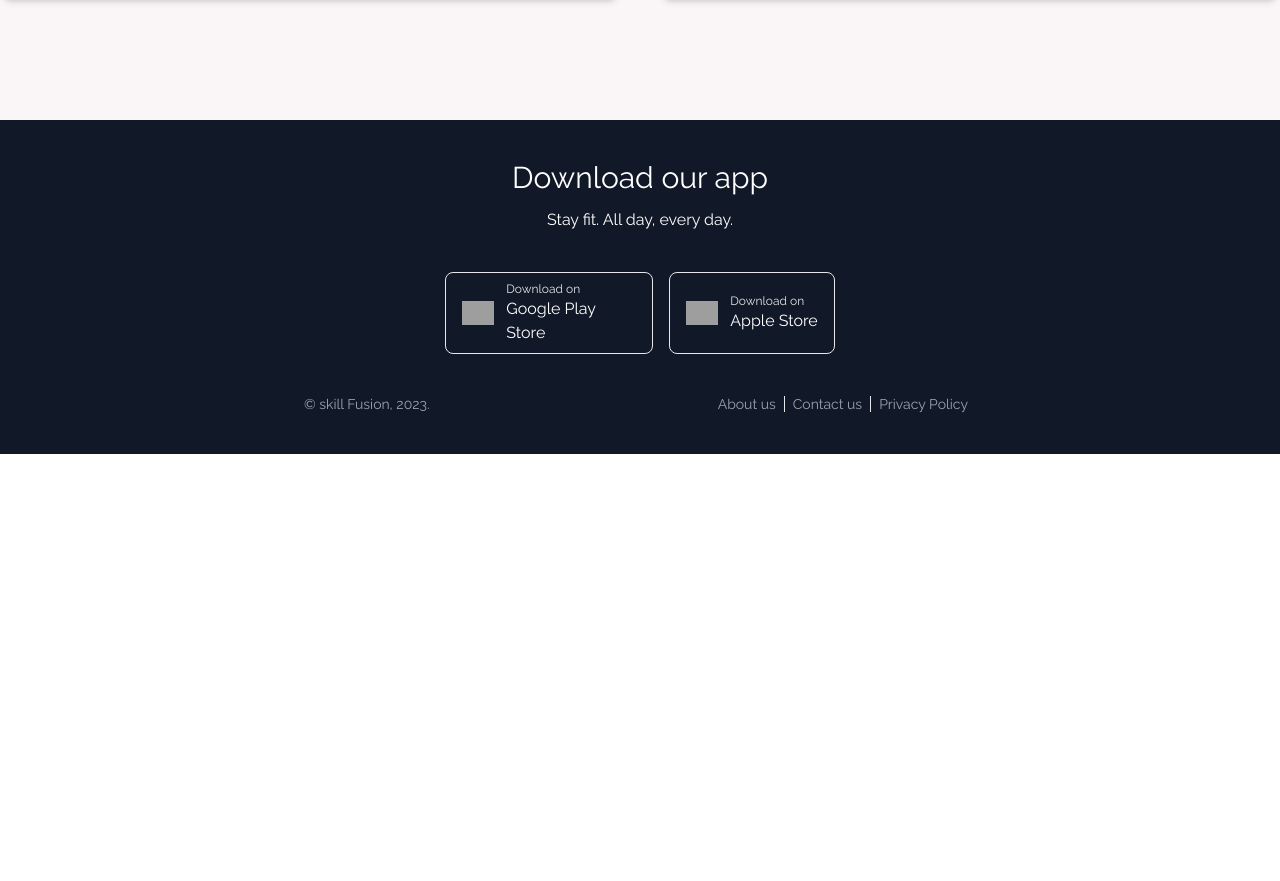
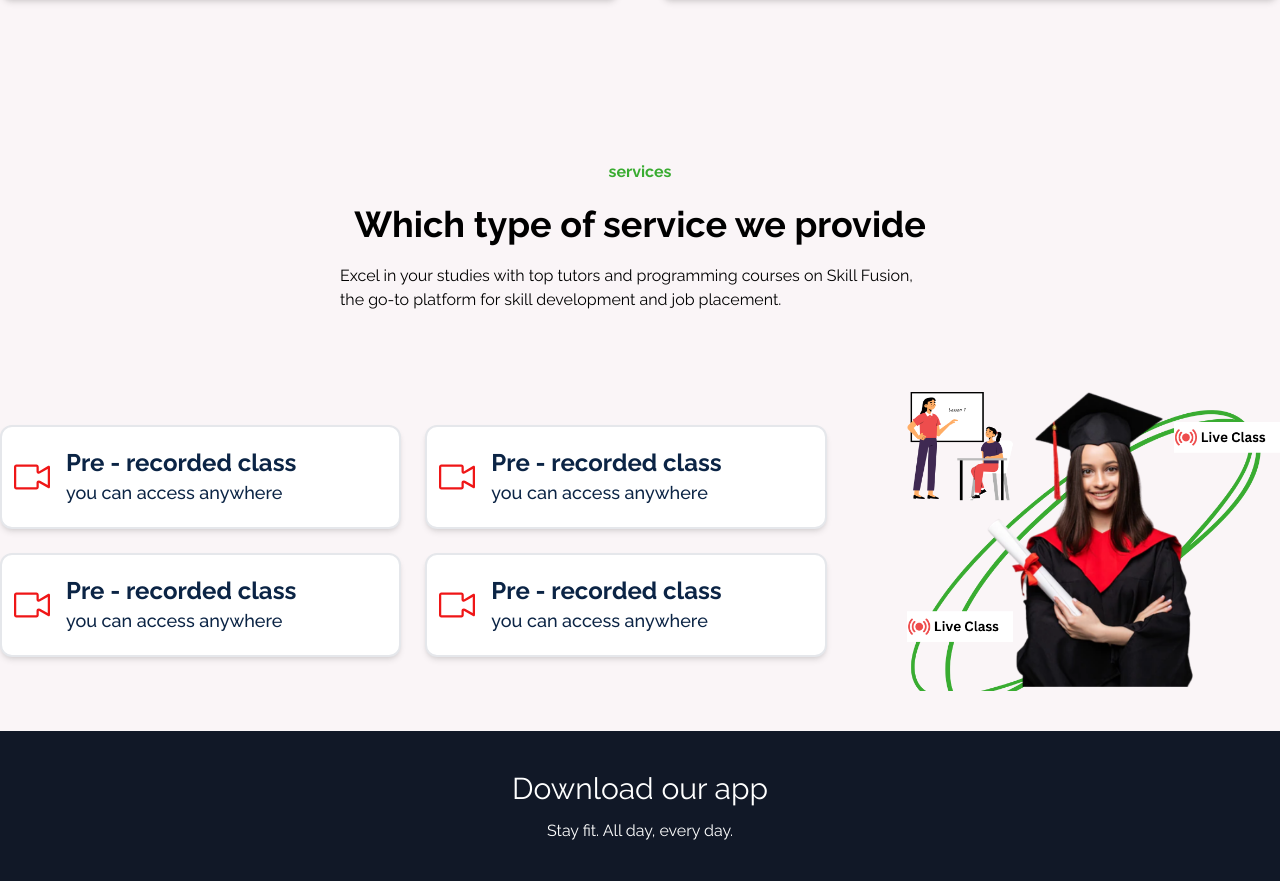
Before and after one commit to coddermoon/skillFusion, a React (Create React App) app in the folder client/: page / in a window 1280 px wide. Shown: the part 1700-2581 px from the top of the page. Before the commit the page ends 2154 px from the top, so only its background shows below. Built offline with nearby package versions, Linux system fonts and the light colour scheme; grey boxes are pictures that could not be loaded.

Commit message:
service section done

```diff
--- a/client/package.json
+++ b/client/package.json
@@ -14,6 +14,7 @@
     "lottie": "^0.0.1",
     "react": "^18.2.0",
     "react-dom": "^18.2.0",
+    "react-icons": "^4.7.1",
     "react-router-dom": "^6.6.1",
     "react-scripts": "5.0.1",
     "typescript": "^4.4.2",
--- a/client/src/Pages/Home/Home.tsx
+++ b/client/src/Pages/Home/Home.tsx
@@ -1,3 +1,4 @@
+import Facility from "./Home/Facility";
 import Hero from "./Home/Hero";
 import Tracks from "./Home/Tracks";
 
@@ -7,6 +8,7 @@ const Home = () => {
         <div>
            <Hero/>
            <Tracks/>
+           <Facility/>
         </div>
     );
 };
--- /dev/null
+++ b/client/src/Pages/Home/Home/Facility.tsx
@@ -0,0 +1,42 @@
+
+import liveImg from '../../../assets/images/liveClass.png'
+import Benifits from '../../../components/Benifit';
+
+
+
+
+
+const Facility = () => {
+    return (
+        <div className="container mx-auto py-10 ">
+            <div className="max-w-[600px] mx-auto">
+                <h4 className="   text-primary   text-center px-3 rounded-full font-bold">
+                    services
+                </h4>
+                <h2 className='text-center mt-5 text-4xl font-bold'>Which type of service we provide</h2>
+                <p className='mt-5'>Excel in your studies with top tutors and programming courses on Skill Fusion, the go-to platform for skill development and job placement.</p>
+            </div>
+
+            <div className="grid grid-cols-3 gap-20 mt-20 items-center">
+
+                <div className="content col-span-2">
+
+                    <div className="grid  grid-cols-2 gap-6">
+                      <Benifits/>
+                      <Benifits/>
+                      <Benifits/>
+                      <Benifits/>
+                    </div>
+
+
+                </div>
+                <div className="image ">
+                    <img className='w-full' src={liveImg} alt="" />
+                </div>
+
+            </div>
+        </div>
+    );
+};
+
+export default Facility;
--- /dev/null
+++ b/client/src/components/Benifit.tsx
@@ -0,0 +1,32 @@
+import { SlCamrecorder } from 'react-icons/sl'
+
+const Benifits = () => {
+    return (
+        <div className="py-5 bg-white  hover:border-shade_deep border-2 rounded-xl hover:bg-shade shadow-md ">
+
+
+        <div className="flex justify-between">
+
+
+
+            <div className="items mx-3 flex justify-between items-left">
+                <div className='flex items-center'>
+                    <SlCamrecorder className="text-4xl mr-4 text-redtype" />
+                </div>
+                <div className="">
+                    <h2 className="text-2xl text-text text-left font-bold">Pre - recorded class</h2>
+                    <p className="text-lg text-left text-text  font-medium">you can access anywhere</p>
+
+                </div>
+
+            </div>
+
+        </div>
+
+
+
+    </div>
+    );
+};
+
+export default Benifits;
```
Also changed, not shown: client/src/assets/images/liveClass.png (added), 1 other file (tests, documents, lock files or other folders).
